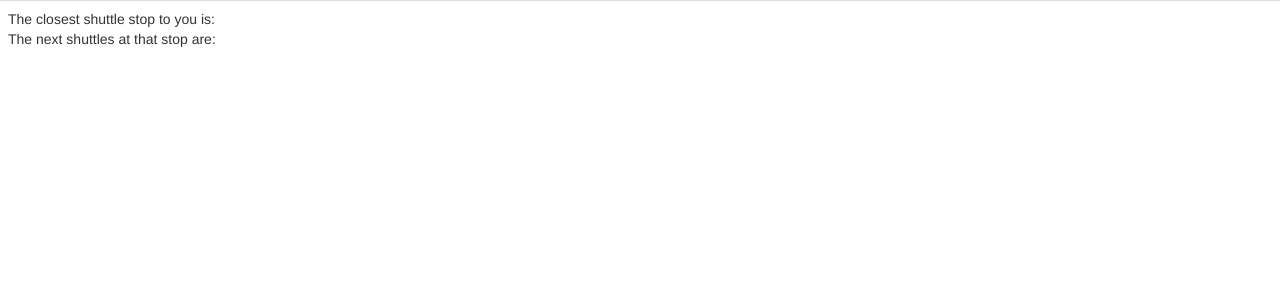
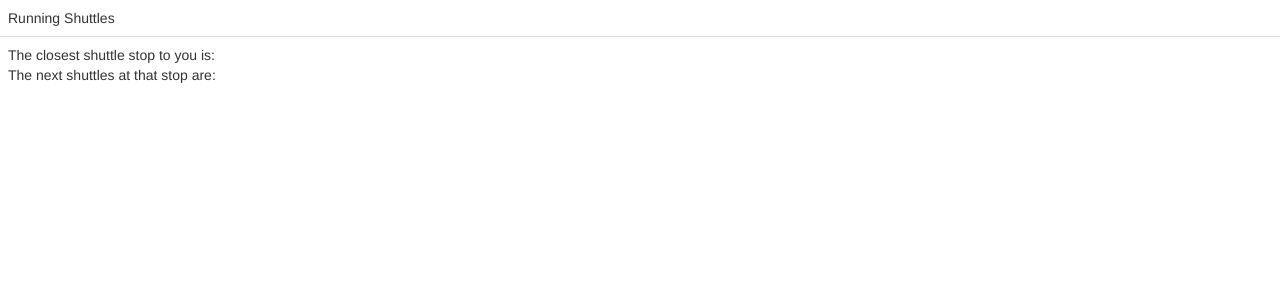
Before and after one commit to fredward/walkorshuttle, a Django app: page /wosapp/ in a window 1280 px wide. Shown: the top 300 px of the page. Run offline with Django 3.2, Linux system fonts and the light colour scheme; data that the repository does not hold is empty; some libraries are stand-ins or nearby versions.

Commit message:
lots of work with displaying stop data

```diff
--- a/wosapp/static/js/get_location.js
+++ b/wosapp/static/js/get_location.js
@@ -52,9 +52,15 @@ if(navigator.geolocation) {
 						 console.log(position);
 						 $.post("geolocate/",position,
 							function(data) {
-								console.log(data['closest'])
+								//console.log(data['closest'])
 							    $('#closest').text(data['closest']);
-							    $('#next_shuttles').text(data['next_shuttles']);
+							    $.each(data['next_shuttles'], function(){
+							    	$('#next_shuttles').append($("<div/>", { text: (this[0] + ", " + this[1]), class : 'shuttle-info'}));
+							    });
+							    $('.shuttle-info').click( function() {
+							    	//show some more data about the shuttle that they click on
+							    });
+							    //$('#next_shuttles').html(shuttle_string);
 							}, 'json'
 							);
 					     },
--- a/wosapp/templates/wosapp/index.html
+++ b/wosapp/templates/wosapp/index.html
@@ -10,21 +10,24 @@
 	<body>
 		<div id = "closeststop">
 			<table class = "table">
+				<thead>
+					<tr><td>Running Shuttles</td></tr>
+				</thead>
 				<tbody>
 					<tr>
 						<td>
-						The closest shuttle stop to you is: <span id="closest"></span><br/>
-						The next shuttles at that stop are: <span id="next_shuttles"</span>
-						<td>
+						The closest shuttle stop to you is: <span id="closest"></span>
+						<div>The next shuttles at that stop are: <span id="next_shuttles"</span></div>
+						</td>
 					</tr>
-						{% for r in routes_in_service %}
+						{% for r, sl in ordered_stops.items %}
 								<tr class = "route-info">
 									<td>{{r}}
 										<div class = "extra-route-prompt" >
 											<small> Click for route info </small>
 										</div>
 										<div class = "extra-route-info" style = "display : none">
-											{{ r.stops.all|join:", " }}
+											{{ sl|join:", "}}
 										</div>
 									</td>
 								</tr>
--- a/wosapp/views.py
+++ b/wosapp/views.py
@@ -5,6 +5,7 @@ from wosapp.packages.distance import haversine
 from wosapp.models import Vehicle, Route, Stop, Arrival_Estimate
 from django.core import serializers
 import json
+import datetime
 
 def index(request):
 
@@ -15,7 +16,13 @@ def index(request):
 	# get the next shuttles at the closest stop, ordered by time
 #	arrival_estimates_at_stop = []
 #	context = {'routes_in_service' : possible_routes, 'vehicles_running_to_stop' : vehicles_running_to_stop, 'closest_stop' : closest_stop, 'next_shuttles' : arrival_estimates_at_stop}
-	return render(request, 'wosapp/index.html', {'routes_in_service' : Route.objects.all()})
+	ordered_stops = dict()
+	for r in Route.objects.all():
+		ordered_stops[r.longname] = list()
+		for o in json.loads(r.order):
+			ordered_stops[r.longname].append(Stop.objects.get(stop=o).name)
+	print ordered_stops
+	return render(request, 'wosapp/index.html', {'ordered_stops': ordered_stops})
 
 def process_location(request):
 	# request comes in as a query dict where lat has the key 'coords[latitiude] and lon 'coords[longitude]'
@@ -41,6 +48,13 @@ def process_location(request):
 	possible_routes = Route.objects.filter(stops__name__contains=closest_stop.name)
 	vehicles_running_to_stop = Vehicle.objects.filter(route__in=possible_routes)
 	arrival_estimates_at_stop = Arrival_Estimate.objects.filter(stop=min_stop).order_by('time')
+	next_shuttles = list()
+	for ae in arrival_estimates_at_stop:
+		next_shuttles.append([ae.route.longname, calculate_min_until(ae.time)])
        	#context = {'routes_in_service' : possible_routes, 'vehicles_running_to_stop' : vehicles_running_to_stop, 'closest_stop' : closest_stop, 'next_shuttles' : arrival_estimates_at_stop}
-	print possible_routes
-	return HttpResponse(json.dumps({'closest' : closest_stop.name, "next_shuttles" : serializers.serialize('json', arrival_estimates_at_stop)}))
+	return HttpResponse(json.dumps({'closest' : closest_stop.name, "next_shuttles" : next_shuttles}))
+
+def calculate_min_until(atime):
+	atime = atime.replace(tzinfo=None)
+	timedifference = atime - datetime.datetime.utcnow()
+	return round(timedifference.total_seconds()/60 , 1)
```
Also changed, not shown: 1 other file.
